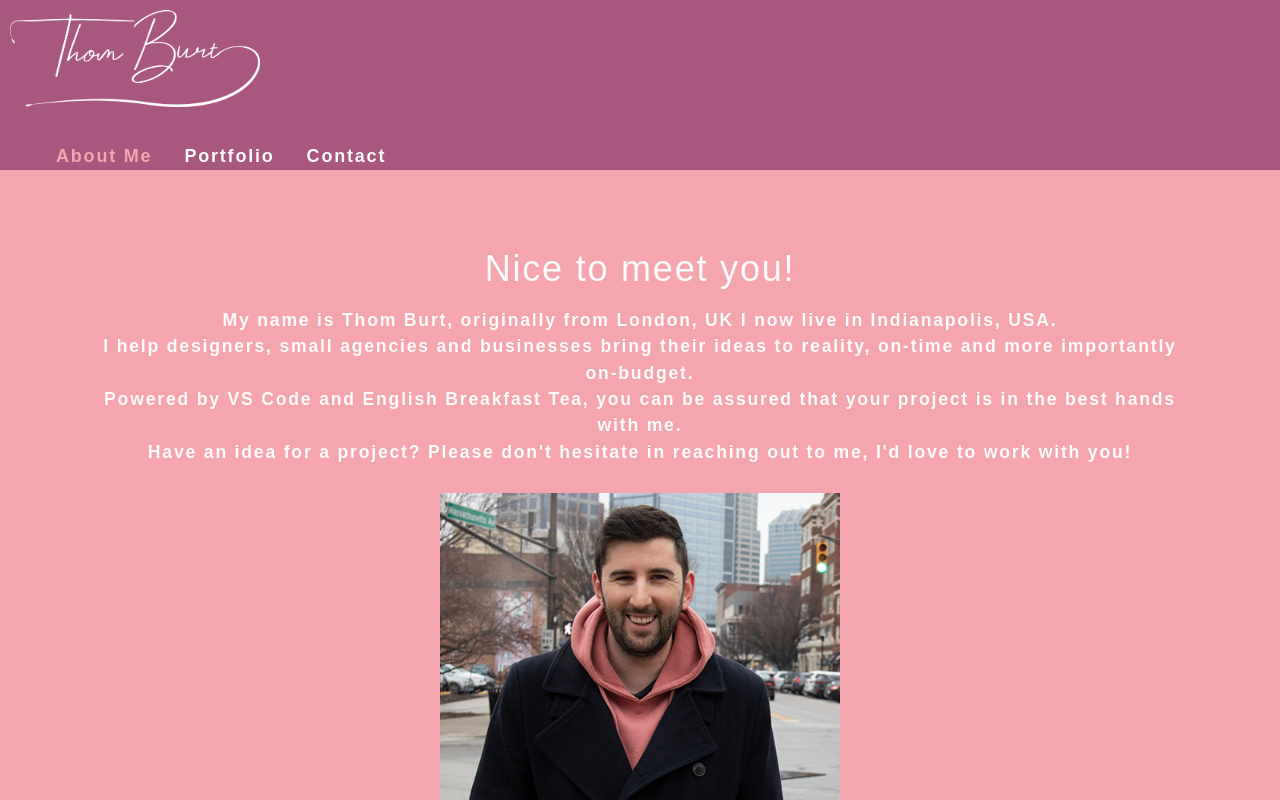
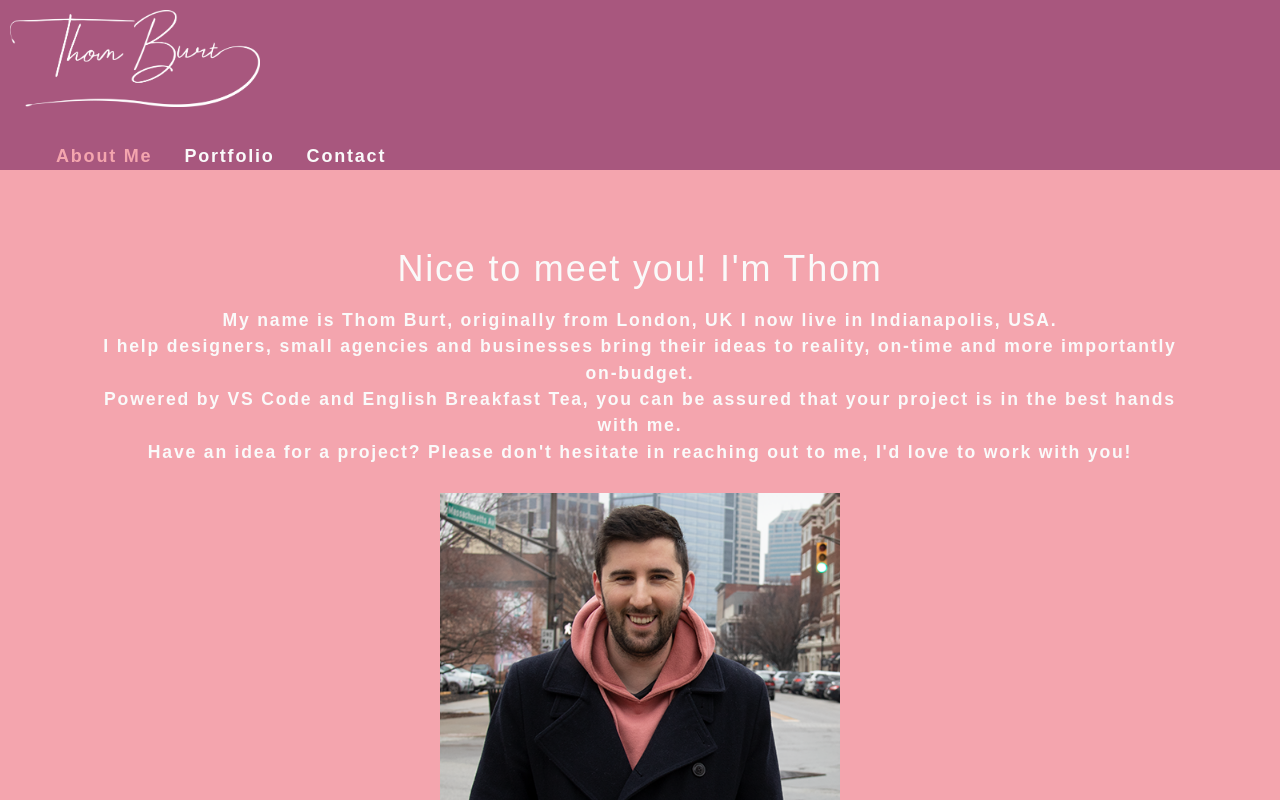
Before and after one commit to ThomBurt/20-REACT-PORTFOLIO-TB, a React (Create React App) app: page / in a window 1280 px wide. Shown: the top 800 px of the page. Built offline with nearby package versions, Linux system fonts and the light colour scheme.

Commit message:
need to work out modal

```diff
--- a/package.json
+++ b/package.json
@@ -10,12 +10,13 @@
     "@testing-library/jest-dom": "^5.16.4",
     "@testing-library/react": "^13.1.1",
     "@testing-library/user-event": "^13.5.0",
+    "bootstrap": "^4.5.3",
     "gh-pages": "^3.2.3",
+    "ityped": "^1.0.3",
     "react": "^18.0.0",
+    "react-bootstrap": "^1.4.0",
     "react-dom": "^18.0.0",
     "react-scripts": "5.0.1",
-    "bootstrap": "^4.5.3",
-    "react-bootstrap": "^1.4.0",
     "web-vitals": "^2.1.4"
   },
   "scripts": {
--- a/src/components/About/about.css
+++ b/src/components/About/about.css
@@ -2,3 +2,19 @@
     display: flex;
     justify-content: center;
 }
+
+.writingText {
+    font-size: inherit;
+    text-decoration: underline;
+}
+
+.ityped-cursor {
+    animation: blink 1s infinite;
+
+}
+
+@keyframes blink {
+    100%{
+        opacity: 0;
+    }
+}
--- a/src/components/About/index.js
+++ b/src/components/About/index.js
@@ -1,4 +1,4 @@
-import React from 'react';
+import React, { useEffect } from 'react';
 import thomImage from '../../assets/images/thom.png';
 // import { FontAwesomeIcon } from "@fortawesome/react-fontawesome";
 // import { faYoutube, faGithub, faLinkedin } from "@fortawesome/free-brands-svg-icons";
@@ -6,9 +6,10 @@ import "../Footer/footer.css"
 import "./about.css"
 
 function About() {
+
   return (
     <section className="my-1 " style={{ textAlign: "center" }}>
-      <h1 id="about">Nice to meet you!</h1>
+      <h1 id="about">Nice to meet you! I'm Thom </h1>
       <div className="my-2">
         <p>
         My name is Thom Burt, originally from London, UK I now live in Indianapolis, USA. <br></br>
```
Also changed, not shown: 1 other file (tests, documents, lock files or other folders).
